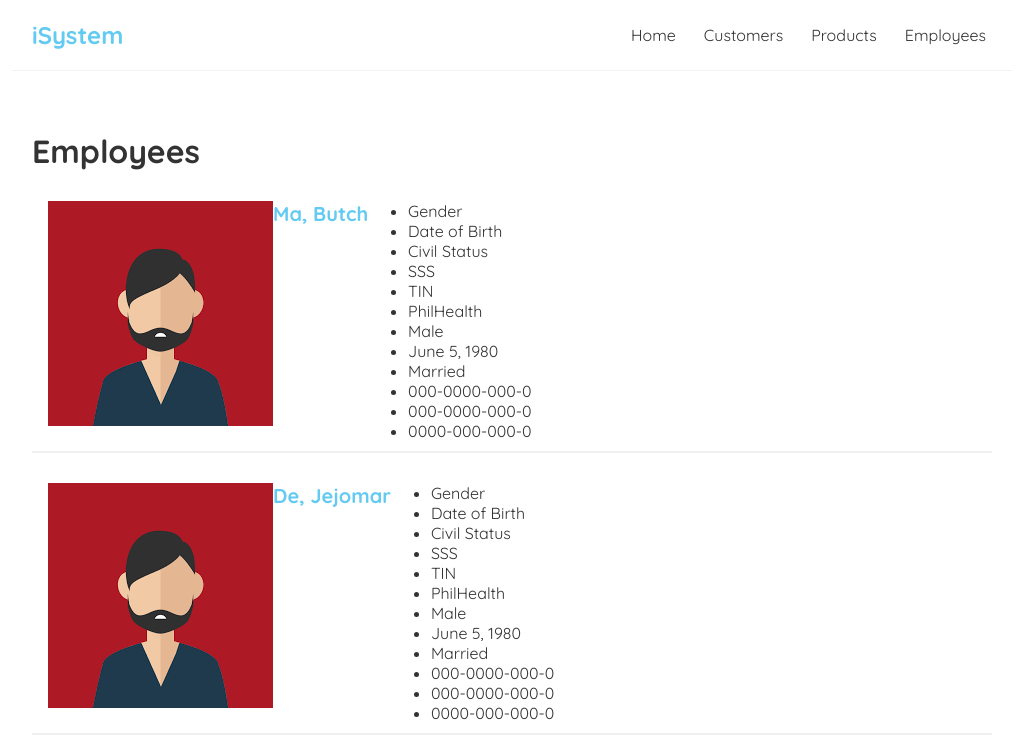
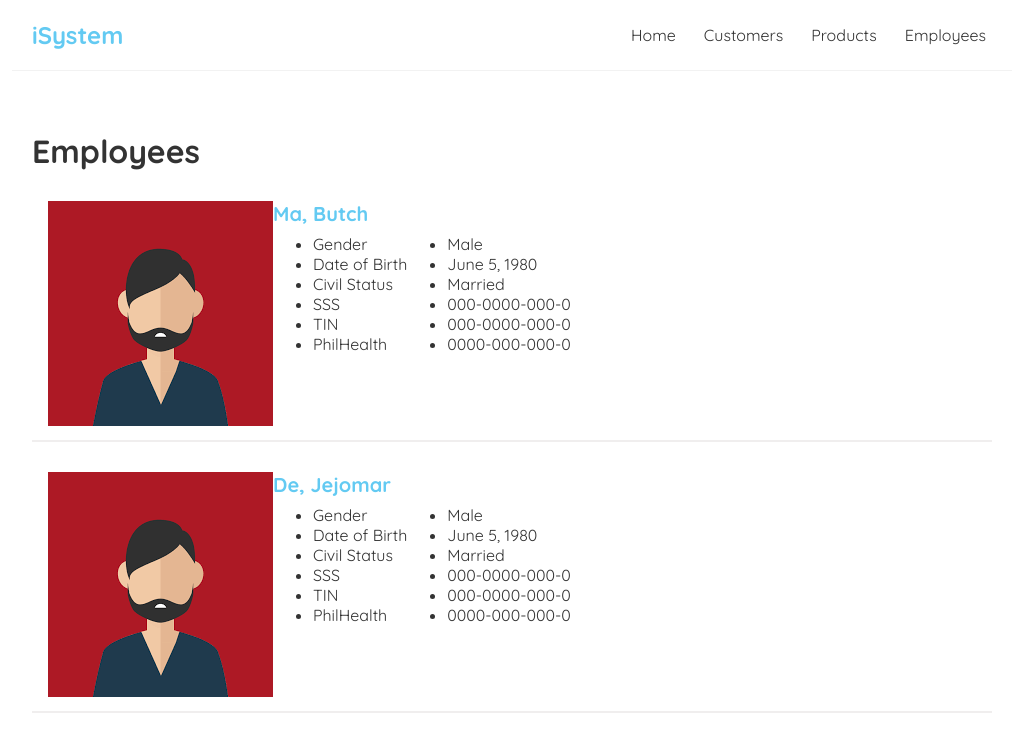
Before and after one commit to mivienrosario/iSystem-Water-Refilling-Station, a React (Create React App) app: page /employees in a window 1280 px wide. Shown: the top 741 px of the page, without its empty margins (128-1151 px from the left). Built offline with nearby package versions, Linux system fonts and the light colour scheme; data requests are answered from the project's data file.

Commit message:
minor css changes

```diff
--- a/src/components/Customer/List.js
+++ b/src/components/Customer/List.js
@@ -2,7 +2,7 @@ const List = ({ customers, name, city }) => {
      return (
           <div>
                { customers.map((cust) => (
-                    <div key={cust.id}>
+                    <div className="emp-preview" key={cust.id}>
                          <h2>{cust.name}</h2>
                          <p>Location: {cust.city}</p>
                     </div>
--- a/src/components/EmployeeList.js
+++ b/src/components/EmployeeList.js
@@ -11,12 +11,12 @@ const EmployeeList = ({ employees }) => {
                                    <img src={pic} alt="" />
                               </div>
 
-                              <div className="flex"> {/* second container */}
+                              <div className="flex flex-column"> {/* second container */}
                                    <div> {/* first inner container */}
                                         <h2>{emp.last}, {emp.first}</h2>
                                    </div>
 
-                                   <div> {/* second inner container */}
+                                   <div className="flex"> {/* second inner container */}
                                         <div>
                                              <ul>
                                                   <li>Gender</li>
--- a/src/index.css
+++ b/src/index.css
@@ -55,9 +55,6 @@
   margin-bottom: 8px;
 }
 
-.profile-container {
-}
-
 .img-container {
   height: 100px;
   width: 100px;
@@ -70,3 +67,7 @@
 .flex-column {
   flex-direction: column;
 }
+
+.flex-row {
+  flex: row;
+}
```
